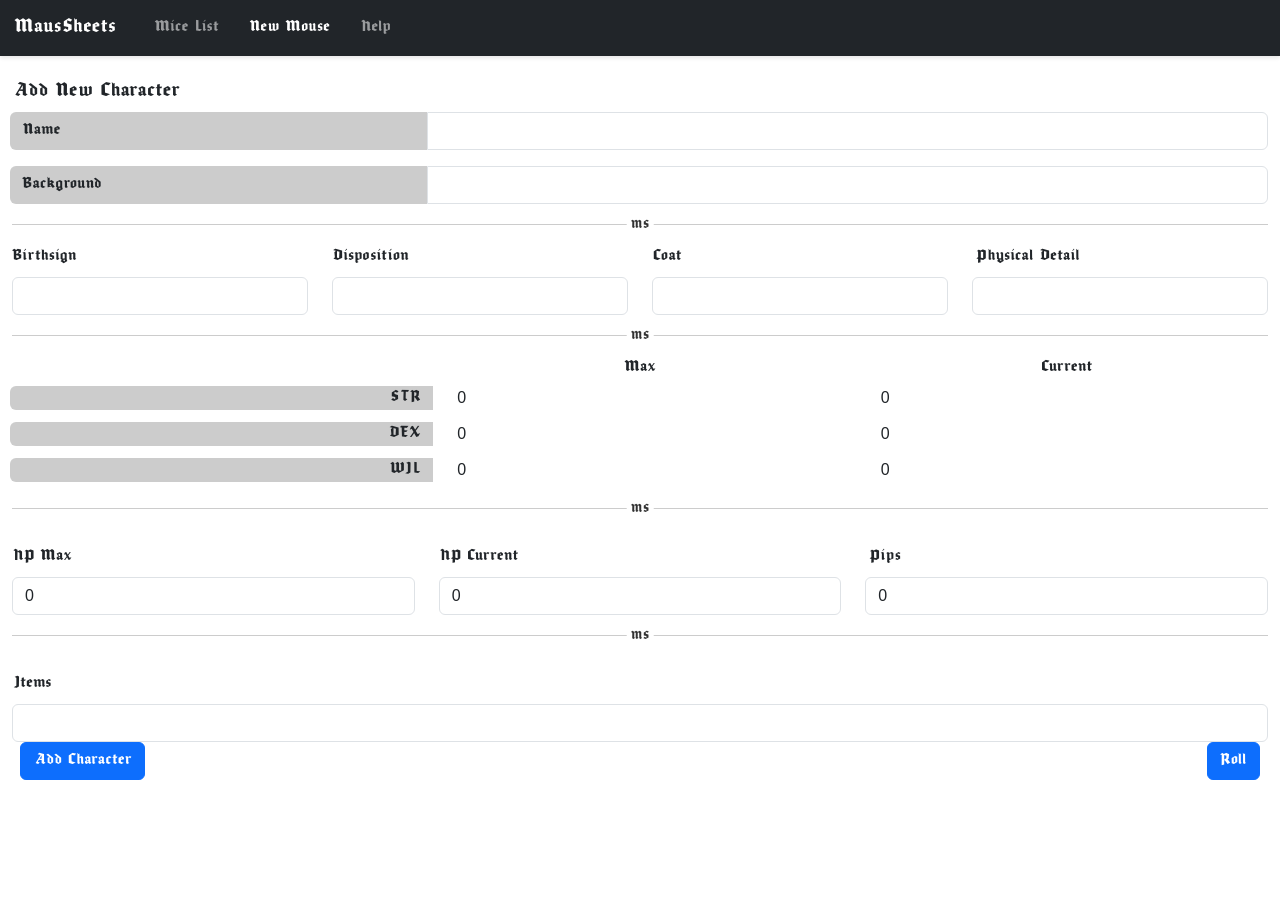
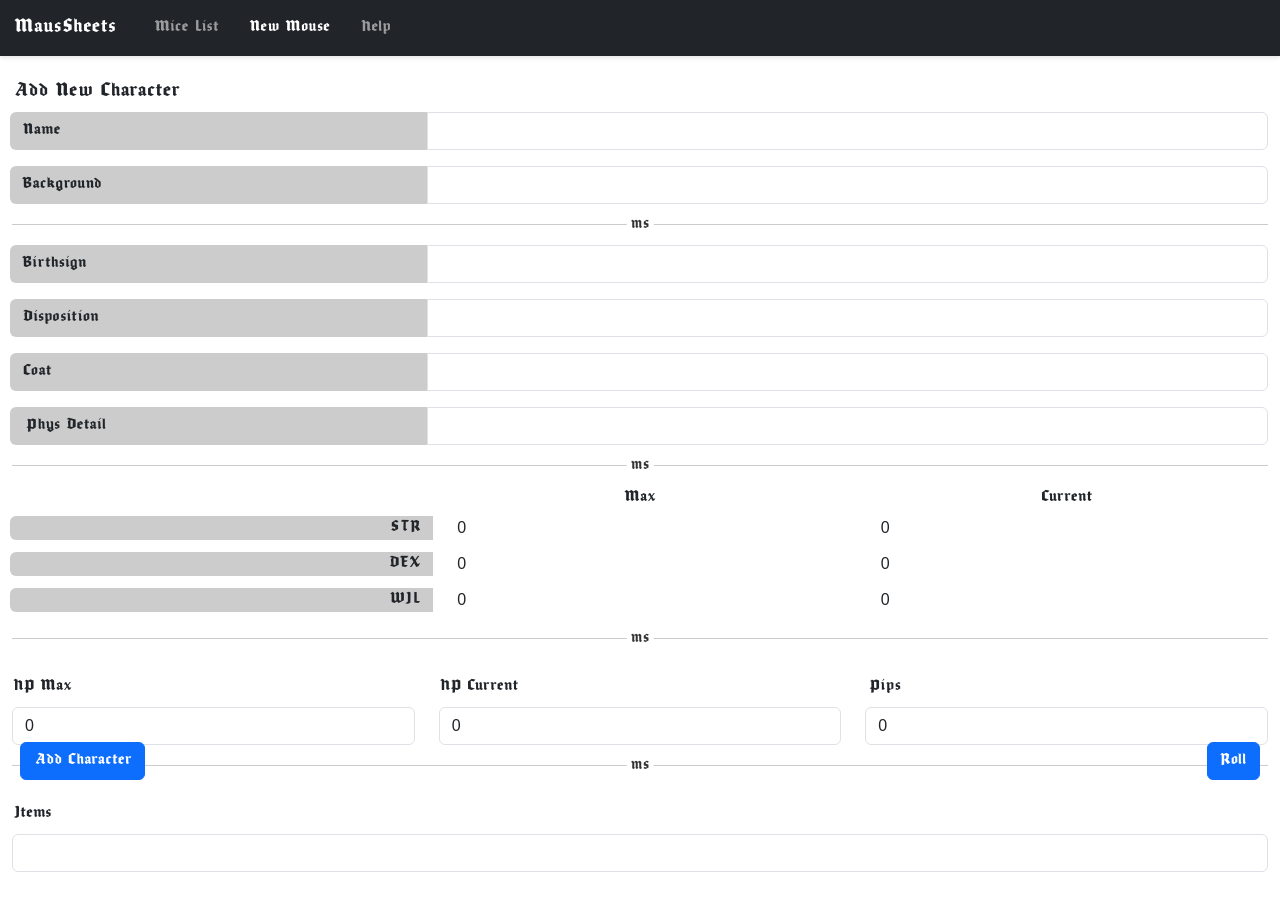
Before and after one commit to alvarocavalcanti/MausSheet, a React (Create React App) app: page /new in a window 1280 px wide. Shown: the top 910 px of the page. Before the commit the page ends 862 px from the top, so only its background shows below. Built offline with nearby package versions, Linux system fonts and the light colour scheme.

Commit message:
Styled more details section

```diff
--- a/src/components/CharacterForm.tsx
+++ b/src/components/CharacterForm.tsx
@@ -168,64 +168,94 @@ const CharacterForm: React.FC = () => {
         <div className="hr-with-char">
           <span>&nbsp;MS&nbsp;</span>
         </div>
-        <Row>
-          <Col sm={3}>
-            <Form.Group controlId="formBirthsign">
-              <Form.Label>Birthsign</Form.Label>
+        <Form.Group as={Row} controlId="formBirthsign" className="mb-3">
+          <Form.Label
+            column
+            className="rounded-start"
+            style={{ backgroundColor: "#ccc", marginLeft: "10px" }}
+          >
+            Birthsign
+          </Form.Label>
+          <Col xs={8} style={{ paddingLeft: "0px" }}>
             <Form.Control
               required
               type="text"
               value={birthsign}
               onChange={(e) => setBirthsign(e.target.value)}
+              style={{ paddingLeft: "5px" }}
+              className="rounded-end rounded-start-0"
             />
             <Form.Control.Feedback type="invalid">
               Please provide a birthsign.
             </Form.Control.Feedback>
+          </Col>
         </Form.Group>
-          </Col>
-          <Col sm={3}>
-            <Form.Group controlId="formDisposition">
-              <Form.Label>Disposition</Form.Label>
+        <Form.Group as={Row} controlId="formDisposition" className="mb-3">
+          <Form.Label
+            column
+            className="rounded-start"
+            style={{ backgroundColor: "#ccc", marginLeft: "10px" }}
+          >
+            Disposition
+          </Form.Label>
+          <Col xs={8} style={{ paddingLeft: "0px" }}>
             <Form.Control
               required
               type="text"
               value={disposition}
               onChange={(e) => setDisposition(e.target.value)}
+              style={{ paddingLeft: "5px" }}
+              className="rounded-end rounded-start-0"
             />
             <Form.Control.Feedback type="invalid">
               Please provide a disposition.
             </Form.Control.Feedback>
+          </Col>
         </Form.Group>
-          </Col>
-          <Col sm={3}>
-            <Form.Group controlId="formCoat">
-              <Form.Label>Coat</Form.Label>
+        <Form.Group as={Row} controlId="formCoat" className="mb-3">
+          <Form.Label
+            column
+            className="rounded-start"
+            style={{ backgroundColor: "#ccc", marginLeft: "10px" }}
+          >
+            Coat
+          </Form.Label>
+          <Col xs={8} style={{ paddingLeft: "0px" }}>
             <Form.Control
               required
               type="text"
               value={coat}
               onChange={(e) => setCoat(e.target.value)}
+              style={{ paddingLeft: "5px" }}
+              className="rounded-end rounded-start-0"
             />
             <Form.Control.Feedback type="invalid">
               Please provide a coat.
             </Form.Control.Feedback>
+          </Col>
         </Form.Group>
-          </Col>
-          <Col sm={3}>
-            <Form.Group controlId="formPhysicalDetail">
-              <Form.Label>Physical Detail</Form.Label>
+        <Form.Group as={Row} controlId="formPhysicalDetail">
+          <Form.Label
+            column
+            className="rounded-start"
+            style={{ backgroundColor: "#ccc", marginLeft: "10px" }}
+          >
+            Phys Detail
+          </Form.Label>
+          <Col xs={8} style={{ paddingLeft: "0px" }}>
             <Form.Control
               required
               type="text"
               value={physicalDetail}
               onChange={(e) => setPhysicalDetail(e.target.value)}
+              style={{ paddingLeft: "5px" }}
+              className="rounded-end rounded-start-0"
             />
             <Form.Control.Feedback type="invalid">
               Please provide a physical detail.
             </Form.Control.Feedback>
+          </Col>
         </Form.Group>
-          </Col>
-        </Row>
         <div className="hr-with-char">
           <span>&nbsp;MS&nbsp;</span>
         </div>
@@ -235,8 +265,12 @@ const CharacterForm: React.FC = () => {
           <Col className="text-center">Current</Col>
         </Row>
         <Row className="align-items-center">
-          <Col className="text-end rounded-start"
-          style={{ backgroundColor: "#ccc", marginLeft: "10px" }}>STR</Col>
+          <Col
+            className="text-end rounded-start"
+            style={{ backgroundColor: "#ccc", marginLeft: "10px" }}
+          >
+            STR
+          </Col>
           <Col>
             <Form.Group controlId="formStrengthMax">
               <Form.Control
@@ -267,8 +301,11 @@ const CharacterForm: React.FC = () => {
           </Col>
         </Row>
         <Row className="align-items-center">
-          <Col className="text-end rounded-start"
-          style={{ backgroundColor: "#ccc", marginLeft: "10px" }}>DEX
+          <Col
+            className="text-end rounded-start"
+            style={{ backgroundColor: "#ccc", marginLeft: "10px" }}
+          >
+            DEX
           </Col>
           <Col>
             <Form.Group controlId="formDexterityMax">
@@ -300,8 +337,11 @@ const CharacterForm: React.FC = () => {
           </Col>
         </Row>
         <Row className="align-items-center">
-          <Col className="text-end rounded-start"
-          style={{ backgroundColor: "#ccc", marginLeft: "10px" }}>WIL
+          <Col
+            className="text-end rounded-start"
+            style={{ backgroundColor: "#ccc", marginLeft: "10px" }}
+          >
+            WIL
           </Col>
           <Col>
             <Form.Group controlId="formWillpowerMax">
```
Lines whose indentation alone changed are shown as unchanged.
